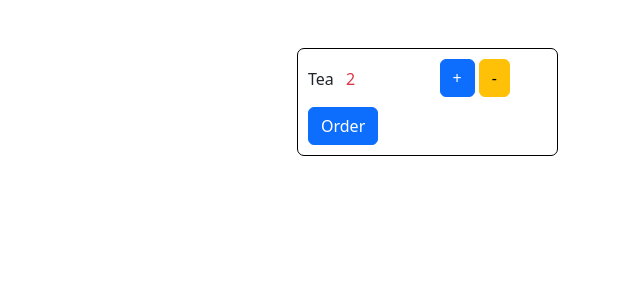
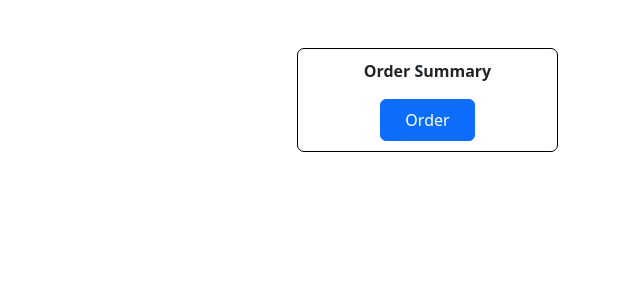
Before and after one commit to yaay/food-orders, a PHP site: page /user_orders/user.php in a window 1280 px wide. Shown: the part 66-366 px from the top of the page, without its empty margins (640-1280 px from the left). Run offline with PHP 8.4, Linux system fonts and the light colour scheme; the visitor is signed in with stand-in values (Sample User, id 1); data that the repository does not hold is empty.

Commit message:
enhance user orders' page design

```diff
--- a/user_orders/user.php
+++ b/user_orders/user.php
@@ -65,8 +65,8 @@ $products->execute();
 								<div class="card-title"><?= $product["name"] ?></div>
 								<div class="card-body">
 									<img src="uploaded_img/<?= $product["image"] ?>" width="100" alt="">
-									<div class="mt-2">
-										<button style="z-index:1212" data-id="<?= $product["ID"] ?>" data-name="<?= $product["name"] ?>" class="btn btn-primary btn-sm add-btn">add</button>
+									<div class="mt-2 text-center">
+										<button style="z-index:1212" data-id="<?= $product["ID"] ?>" data-name="<?= $product["name"] ?>" class="btn btn-primary btn-sm add-btn px-5 py-2">Add</button>
 									</div>
 								</div>
 
@@ -79,20 +79,11 @@ $products->execute();
 				<div style="border: 1px solid black; padding:10px; border-radius:7px;">
 
 					<form action="make_order.php" method="post">
-						<div id="orderd-products-injection-point">
-							<div class="row">
-								<div class="col-6">
-									<p class="mt-2">Tea <soan class="mx-2 item-count text-danger">2</span></p>
-								</div>
-								<div class="col-6">
-									<button type="button" class="btn btn-primary">+</button>
-									<button type="button" class="btn btn-warning">-</button>
+						<div class="text-center fw-bold mb-3">Order Summary</div>
 
-								</div>
-							</div>
-						</div>
-						<div>
-							<button class="btn btn-primary">Order</button>
+						<div id="orderd-products-injection-point"></div>
+						<div class="text-center mt-3">
+							<button class="btn btn-primary py-2 px-4">Order</button>
 						</div>
 					</form>
 
```
